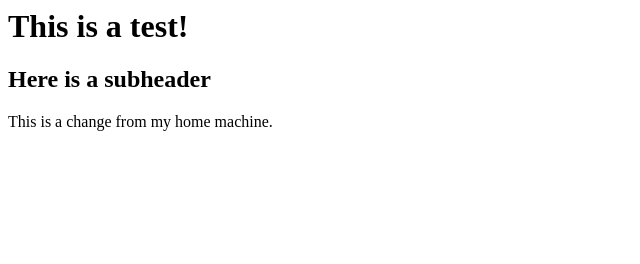
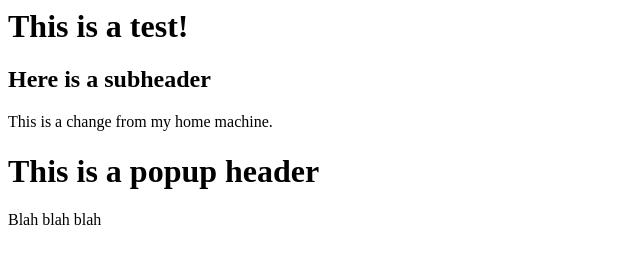
Before and after one commit to mikantlin/gitTest, a plain HTML site: page index.html in a window 1280 px wide. Shown: the whole page, without its empty margins (0-640 px from the left). Drawn offline with Linux system fonts and the light colour scheme.

Commit message:
add popup box

```diff
--- a/index.html
+++ b/index.html
@@ -10,5 +10,10 @@
 
 <p>This is a change from my home machine.</p>
 
+<div class="popup">
+	<h1>This is a popup header</h1>
+	<p>Blah blah blah</p>
+</div>
+
 </body>
 </html>
```
